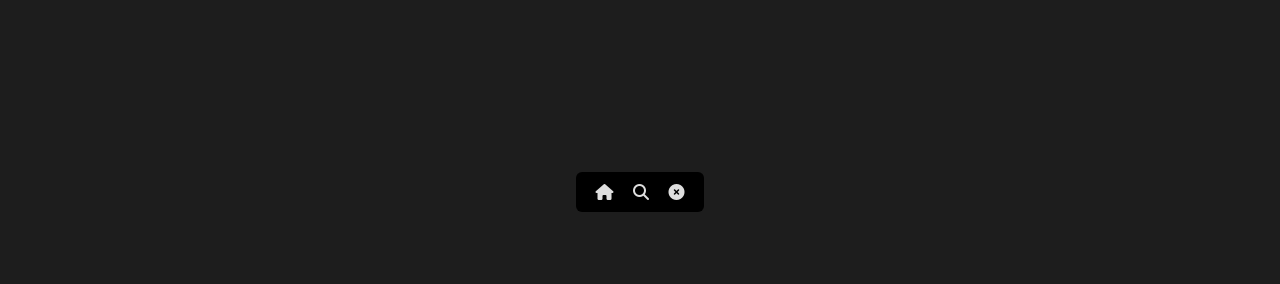
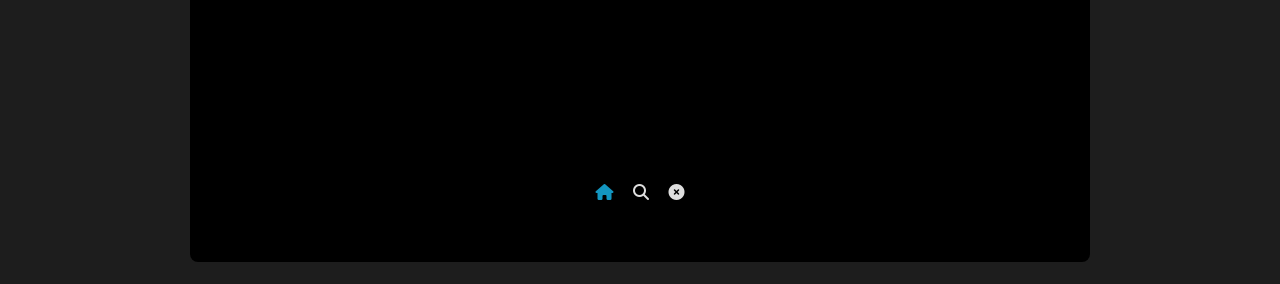
Before and after one commit to LaiChiaraluce/NJL-Music, a website built with Vite: page labo/index.html in a window 1280 px wide. Both pictures are taken after a click on the icon 604 px from the left and 772 px from the top of the page. Shown: the part 580-864 px from the top of the page. Before the commit the page ends 800 px from the top, so only its background shows below. Built offline with nearby package versions, Linux system fonts and the light colour scheme.

Commit message:
ADD js switch nav

```diff
--- a/labo/js/main.js
+++ b/labo/js/main.js
@@ -0,0 +1,35 @@
+const homeBtn = document.querySelector("#home");
+const searchBtn = document.querySelector("#search");
+const exitBtn = document.querySelector("#exit");
+
+const defaultPage = document.querySelector("#default-page")
+const homePage = document.querySelector("#home-page")
+const searchPage = document.querySelector("#search-page")
+
+homeBtn.addEventListener("click", () => switchNav(homeBtn, searchBtn, exitBtn));
+homeBtn.addEventListener("click", () => {
+  defaultPage.style.display = "none"
+  searchPage.style.display = "none"
+  homePage.style.display = "block"
+})
+
+searchBtn.addEventListener("click", () => switchNav(searchBtn, homeBtn, exitBtn));
+searchBtn.addEventListener("click", () => {
+  defaultPage.style.display = "none"
+  homePage.style.display = "none"
+  searchPage.style.display = "block"
+})
+
+exitBtn.addEventListener("click", () => switchNav(exitBtn, homeBtn, searchBtn));
+exitBtn.addEventListener("click", () => {
+  homePage.style.display = "none"
+  searchPage.style.display = "none"
+  defaultPage.style.display = "flex"
+})
+
+// ---- FUNCTIONS ----
+function switchNav(ActualBtn, OtherBtn1, OtherBtn2) {
+  ActualBtn.classList.add("i-click");
+  OtherBtn1.classList.remove("i-click");
+  OtherBtn2.classList.remove("i-click");
+}
```
Also changed, not shown: labo/index.html (+16 -5 lines).
